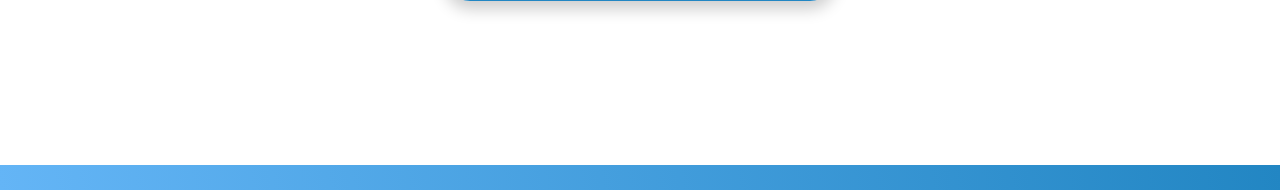
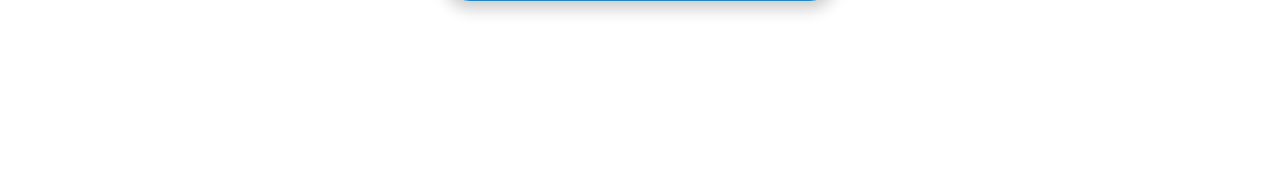
Before and after one commit to FNSdev/gitrello, a Django app: page / in a window 1280 px wide. Shown: the part 610-800 px from the top of the page. Run offline with Django 3.2, Linux system fonts and the light colour scheme; some libraries are stand-ins or nearby versions.

Commit message:
Remove useless footer

```diff
--- a/gitrello/core/templates/core/index.html
+++ b/gitrello/core/templates/core/index.html
@@ -45,7 +45,6 @@
       </nav>
     </header>
     <main class="main" id="main"></main>
-    <footer class="footer"></footer>
     <script src="{% static 'js/app.js' %}" type="module"></script>
     <script>
       const navBar = document.getElementById("header-navbar-list");
--- a/gitrello/static/css/main.css
+++ b/gitrello/static/css/main.css
@@ -41,9 +41,3 @@ body {
 .main {
   flex: 1 0 auto;
 }
-
-.footer {
-  flex-shrink: 0;
-  height: 25px;
-  background-image: linear-gradient(260deg, var(--primary-dark) 0%, var(--primary) 100%);
-}
```
